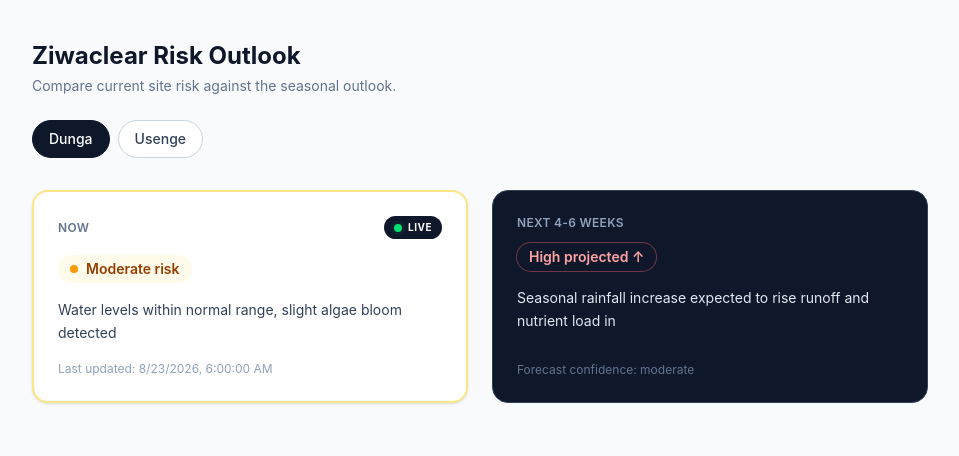
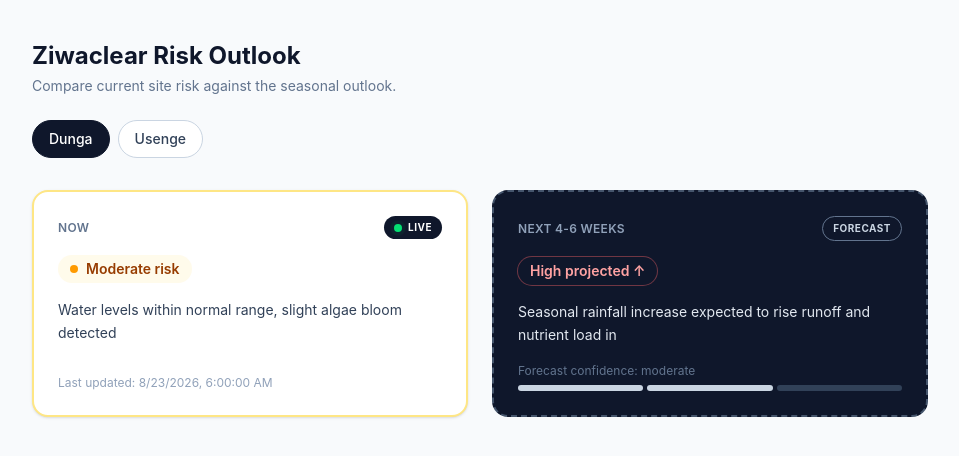
Before and after one commit to Gathoni-K/ziwaClear-riskEngine, a React (Vite) app in the folder ziwaclear-frontend/: page / in a window 1280 px wide. Shown: the top 456 px of the page, without its empty margins (160-1119 px from the left). Built offline with nearby package versions, Linux system fonts and the light colour scheme.

Commit message:
made a visual treatment for the seasonal outlook panel and the confidence becomes a visible meter rather than a solid badge

```diff
--- a/ziwaclear-frontend/src/components/SeasonalOutlookPanel.tsx
+++ b/ziwaclear-frontend/src/components/SeasonalOutlookPanel.tsx
@@ -12,23 +12,48 @@ const TREND_ARROW: Record<SeasonalOutlook['trend'], string> = {
     worsening: '↑',
 };
 
-export default function SeasonalOutlookPanel({ outlook }: { outlook: SeasonalOutlook}) {
-    const style = TIER_STYLES[outlook.outlookTier];
+const CONFIDENCE_LEVEL: Record<SeasonalOutlook['confidence'], number> ={
+  low: 1,
+  moderate: 2,
+  high: 3,
+};
 
-    return (
-        <div className="rounded-2xl border border-slate-700 bg-slate-900 p-6 h-full flex flex-col text-white">
-      <span className="text-xs uppercase tracking-wide text-slate-400 font-semibold">
-        {outlook.windowLabel}
-      </span>
-      <div className={`mt-3 inline-flex w-fit items-center gap-2 rounded-full px-3 py-1 ring-1 ${style.ring}`}>
+export default function SeasonalOutlookPanel({outlook }: { outlook: SeasonalOutlook }) {
+  const style = TIER_STYLES[outlook.outlookTier];
+  const filledBars = CONFIDENCE_LEVEL[outlook.confidence];
+
+  return(
+    <div className="rounded-2xl border-2 border-dashed border-slate-600 bg-slate-900 p-6 h-full flex flex-col text-white">
+      <div className="flex items-center justify-between">
+        <span className="text-xs uppercase tracking-wide text-slate-400 font-semibold">
+          {outlook.windowLabel}
+        </span>
+        <span className="inline-flex items-center gap-1 rounded-full border border-slate-500 px-2.5 py-1">
+          <span className="text-[10px] font-bold tracking-wider text-slate-300">FORECAST</span>
+        </span>
+      </div>
+
+      <div className={`mt-4 inline-flex w-fit items-center gap-2 rounded-full px-3 py-1 ring-1 ${style.ring}`}>
         <span className={`text-sm font-semibold ${style.text}`}>
           {outlook.outlookTier} projected {TREND_ARROW[outlook.trend]}
         </span>
       </div>
+
       <p className="mt-4 text-slate-200 text-sm leading-relaxed">{outlook.narrative}</p>
-      <p className="mt-auto pt-4 text-xs text-slate-500">
-        Forecast confidence: {outlook.confidence}
-      </p>
+
+      <div className="mt-auto pt-4">
+        <p className="text-xs text-slate-500 mb-1.5">Forecast confidence: {outlook.confidence}</p>
+        <div className="flex gap-1">
+          {[1, 2, 3].map((bar) => (
+            <span
+              key={bar}
+              className={`h-1.5 flex-1 rounded-full ${
+                bar <= filledBars ? 'bg-slate-300' : 'bg-slate-700'
+              }`}
+            />
+          ))}
+        </div>
+      </div>
     </div>
   );
 }
```
